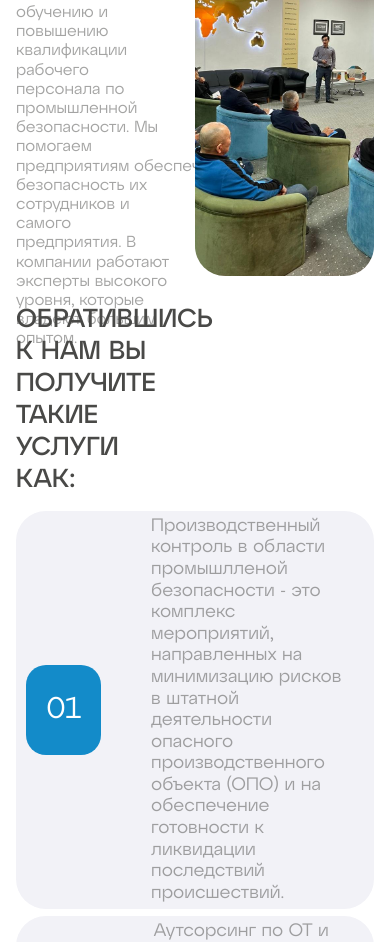
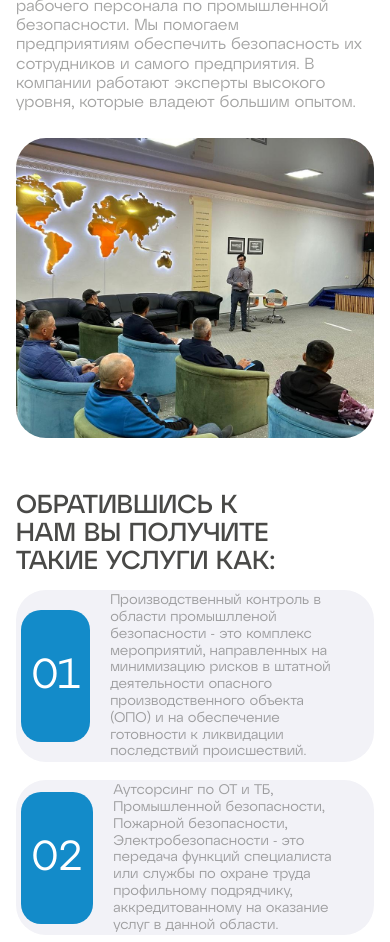
Before and after one commit to DonJuvn/safe-expert, a React (Create React App) app: page /about in a window 390 px wide. Shown: the part 1020-1962 px from the top of the page. Built offline with nearby package versions, Linux system fonts and the light colour scheme.

Commit message:
about page responsive

```diff
--- a/src/App.css
+++ b/src/App.css
@@ -528,71 +528,46 @@ html {
       right: 10px;
    }
 
-   /* ABout */
-   #about {
-      display: flex;
-      flex-direction: column;
-   }
    #about .about {
-      display: flex;
-      flex-direction: column;
-      padding: 5% 0;
+      padding: 12% 0 3%;
       margin-top: 3%;
    }
    #about .top {
-      display: flex;
-      flex-direction: row;
-      justify-content: space-between;
-      align-items: center;
-      height: 50vh;
+      flex-direction: column;
+      align-items: start;
+      height: auto;
    }
    #about .top .left {
-      width: 44%;
-      display: flex;
-      flex-direction: column;
+      width: 100%;
    }
    #about .top img {
-      width: 50%;
-      height: 100%;
-      object-fit: cover;
-      border-radius: 30px;
+      width: 100%;
+      height: 300px;
+      margin-top: 7%;
    }
    #about .bottom {
-      padding: 5% 0;
+      padding: 12% 0 0;
       margin-top: 3%;
    }
    #about #title {
-      width: 40%;
-   }
-   #about .ol {
-      display: flex;
-      flex-direction: column;
+      width: 80%;
+      line-height: 28px;
    }
    #about .ol .item {
-      display: flex;
-      flex-direction: row;
-      justify-content: space-between;
-      align-items: center;
-      background-color: #f2f2f7;
-      padding: 5px 10px;
+      padding: 2px 5px;
       border-radius: 30px;
-      margin-bottom: 1.8%;
+      margin-bottom: 5%;
    }
    #about .ol .item #order {
-      background-color: #138bc9;
-      padding: 30px 20px;
-      font-weight: 400;
-      font-size: 30px;
+      padding: 45px 10px;
+      font-size: 42px;
       line-height: 100%;
-      color: #fff;
-      border-radius: 20px;
       height: 100%;
       margin: 0;
    }
    #about .ol .item #text {
-      margin: 0 20px 0 50px;
-      color: #49494780;
-      font-size: 18px;
+      margin: 0 20px 0 20px;
+      font-size: 14px;
       text-align: left;
       width: 100%;
    }
```
